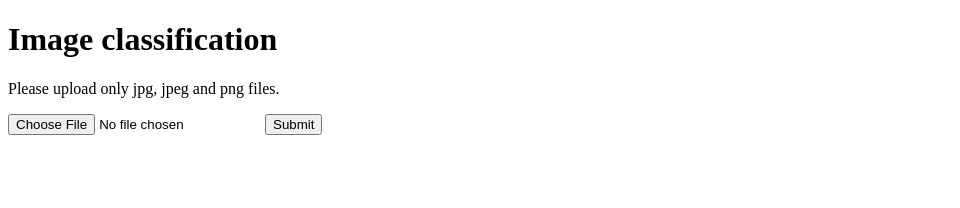
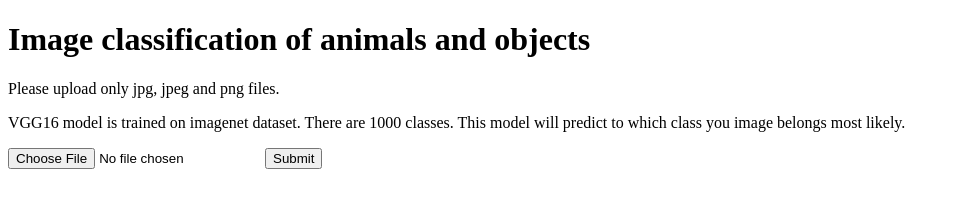
Before and after one commit to ANUARNAU/ANUARNAU.github.io, a plain HTML site: page templates/index.html in a window 1280 px wide. Shown: the whole page, without its empty margins (0-960 px from the left). Drawn offline with Linux system fonts and the light colour scheme.

Commit message:
Update index.html

```diff
--- a/templates/index.html
+++ b/templates/index.html
@@ -5,8 +5,9 @@
 </head>
 <body>
 
-<h1>Image classification</h1>
+<h1>Image classification of animals and objects</h1>
   <p>Please upload only jpg, jpeg and png files.</p>
+  <p>VGG16 model is trained on imagenet dataset. There are 1000 classes. This model will predict to which class you image belongs most likely.</p>
 <form method="POST" action = "http://127.0.0.1:8000/uploadfile/image" enctype="multipart/form-data">
   <input type="file" name = "file">
   <button type="submit">Submit</button>
```
